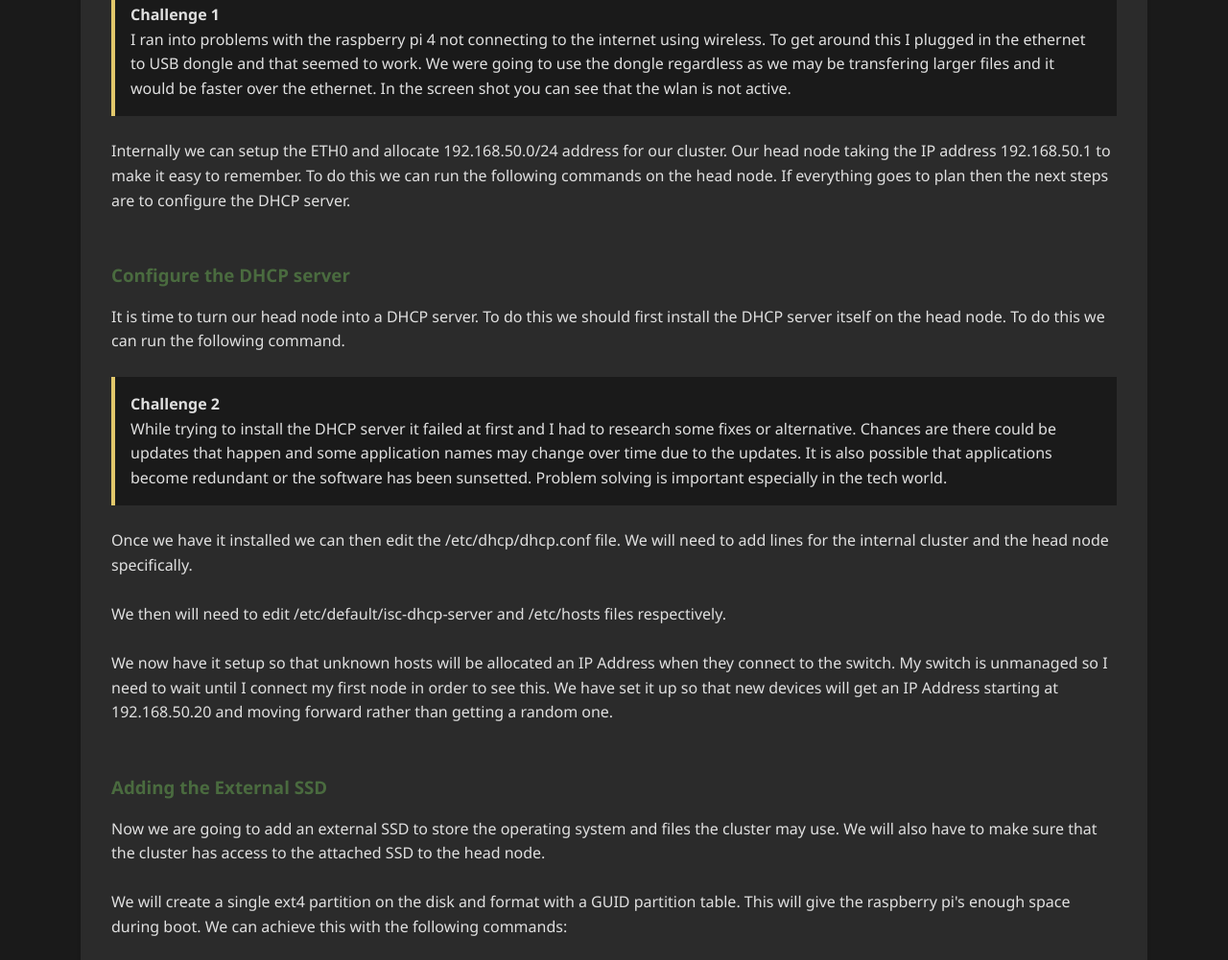
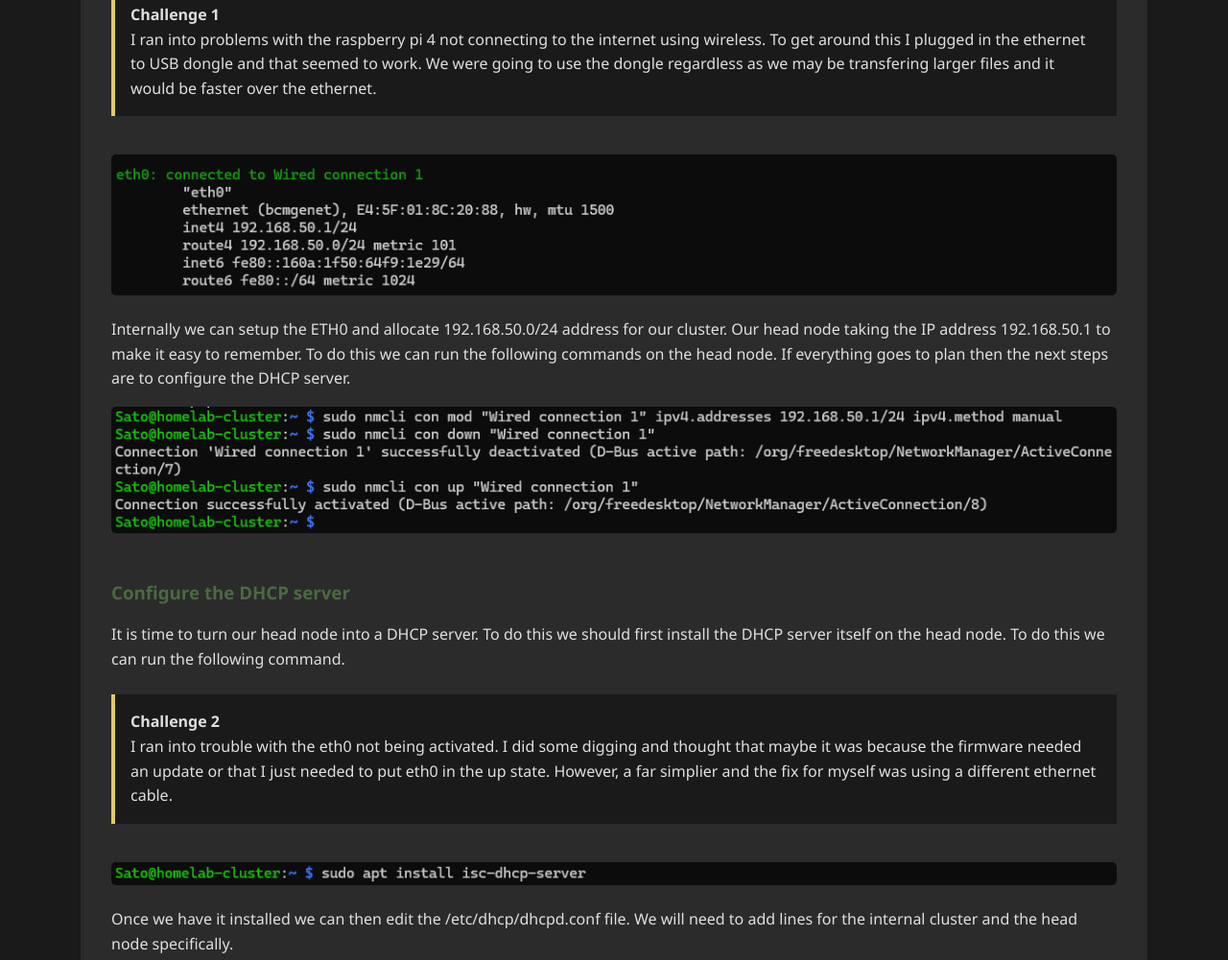
Before and after one commit to WHITE-R4V3N/WHITE-R4V3N.github.io, a plain HTML site: page blog/post1.html in a window 1280 px wide. Shown: the part 1505-2506 px from the top of the page at 96% size. Drawn offline with Linux system fonts and the light colour scheme.

Commit message:
Changes to the blog with a lot more content filled in. Not done but getting much closer to the completed project now.

```diff
--- a/blog/post1.html
+++ b/blog/post1.html
@@ -58,14 +58,14 @@
 
                 <div class="tips">
                     <h4>Challenge 1</h4>
-                    <p>I ran into problems with the raspberry pi 4 not connecting to the internet using wireless. To get around this I plugged in the ethernet to USB dongle and that seemed to work. We were going to use the dongle regardless as we may be transfering larger files and it would be faster over the ethernet. In the screen shot you can see that the wlan is not active.</p>
+                    <p>I ran into problems with the raspberry pi 4 not connecting to the internet using wireless. To get around this I plugged in the ethernet to USB dongle and that seemed to work. We were going to use the dongle regardless as we may be transfering larger files and it would be faster over the ethernet.</p>
                 </div>
 
-                <!-- Image of the ETH1 connection -->
+                <img src="../images/nmcli-image.png" alt="ETH0 view using command nmcli in the raspberry pi terminal." class="post-image">
 
-                <p>Internally we can setup the ETH0 and allocate 192.168.50.0/24 address for our cluster. Our head node taking the IP address 192.168.50.1 to make it easy to remember. To do this we can run the following commands on the head node. If everything goes to plan then the next steps are to configure the DHCP server.<br><br></p>
+                <p>Internally we can setup the ETH0 and allocate 192.168.50.0/24 address for our cluster. Our head node taking the IP address 192.168.50.1 to make it easy to remember. To do this we can run the following commands on the head node. If everything goes to plan then the next steps are to configure the DHCP server.<br></p>
 
-                <!-- Image for the commands to set the head nodes IP address and nmcli to show the changes -->
+                <img src="../images/nmcli-con-du.png" alt="ETH0 setting the IP address and brining ETH0 down and back up." class="post-image">
 
                 <h3>Configure the DHCP server</h3>
 
@@ -73,27 +73,23 @@
 
                 <div class="tips">
                     <h4>Challenge 2</h4>
-                    <p>While trying to install the DHCP server it failed at first and I had to research some fixes or alternative. Chances are there could be updates that happen and some application names may change over time due to the updates. It is also possible that applications become redundant or the software has been sunsetted. Problem solving is important especially in the tech world.</p>
+                    <p>I ran into trouble with the eth0 not being activated. I did some digging and thought that maybe it was because the firmware needed an update or that I just needed to put eth0 in the up state. However, a far simplier and the fix for myself was using a different ethernet cable.</p>
                 </div>
 
-                <!-- This is where the image for the command will go -->
+                <img src="../images/install-dhcp.png" alt="Command to install the DHCP service." class="post-image">
 
-                <p>Once we have it installed we can then edit the /etc/dhcp/dhcp.conf file. We will need to add lines for the internal cluster and the head node specifically.<br><br></p>
+                <p>Once we have it installed we can then edit the /etc/dhcp/dhcpd.conf file. We will need to add lines for the internal cluster and the head node specifically.<br></p>
 
-                <!-- Image for the .conf file changes -->
+                <img src="../images/dhcpd-conf.png" alt="The dhcpd.conf file after the edits have been made." class="post-image">
 
-                <p>We then will need to edit /etc/default/isc-dhcp-server and /etc/hosts files respectively.<br><br></p>
-
-                <!-- Two images for both the dhcp and hosts file changes -->
-
-                <p>We now have it setup so that unknown hosts will be allocated an IP Address when they connect to the switch. My switch is unmanaged so I need to wait until I connect my first node in order to see this. We have set it up so that new devices will get an IP Address starting at 192.168.50.20 and moving forward rather than getting a random one.<br><br></p>
+                <p>We now have it setup so that unknown hosts will be allocated an IP Address when they connect to the switch. My switch is unmanaged so I need to wait until I connect my first node in order to see if this has worked. We have set it up so that new devices will get an IP Address starting at 192.168.50.20 and moving forward rather than getting a random one.<br><br></p>
 
                 <h3>Adding the External SSD</h3>
                 <p>Now we are going to add an external SSD to store the operating system and files the cluster may use. We will also have to make sure that the cluster has access to the attached SSD to the head node.<br><br></p>
 
-                <p>We will create a single ext4 partition on the disk and format with a GUID partition table. This will give the raspberry pi's enough space during boot. We can achieve this with the following commands:<br><br></p>
+                <p>We will create a single ext4 partition on the disk and format with a GUID partition table. This will give the raspberry pi's enough space during boot. We can achieve this with the following commands:<br></p>
 
-                <!-- Image for the commands to partition the attached SSD -->
+                <img src="../images/partition-ssd-commands.png" alt="Commands to partition the SSD drive connected to the head node." class="post-image">
 
                 <p>We can then manually mount the disk and check to make sure that everything is working properly. We can then make sure it will automatically mount at boot by adding the following to /etc/fstab file.<br></p>
 
@@ -102,12 +98,18 @@
                     <p>Make sure to manuallly test if the disk will mount before adding it to the fstab file. If you add and do not test it there is potential for the OS to hang at boot. This is due to the disk not mounting properly or is not available.</p>
                 </div>
 
-                <p>To make the new SSD available across the cluster we need to install the NFS server. This tool will allow the sharing of the mount point based on IP address. To achieve this we can run the following commands to install, create a moint point to share, and share the mount point over the network.<br><br></p>
+                <img src="../images/ssd-mount.png" alt="Commands to mount the SSD." class="post-image">
 
-                <!-- Image for the creation of the mount point to share and editing the file -->
+                <h3>Disk Useable by the Cluster</h3>
+
+                <p>To make the new SSD available across the cluster we need to install the NFS server. This tool will allow the sharing of the mount point based on IP address. To achieve this we can run the following commands to install, create a moint point to share, and share the mount point over the network.<br></p>
+
+                <!-- We need to add the a picture of making the SSD available to the cluster -->
 
                 <p>Finally we can then start both rpcbind and nfs-server and reboot. Like that the head node has been created and is ready to go. Next we need to creat our first node and then add the other 2 nodes following a similar process.<br><br></p>
 
+
+                <!--
                 <h3>Node Setup</h3>
 
                 <p>Setting up the head node took a lot of steps. If you have fallen asleep its time to wake up again for the last couple steps we need to do. The process for all the other nodes we are adding are very similar save maybe an extra step or two for the first node we add. This makes it easier to setup each node and hopefully less boring.<br><br></p>
@@ -135,7 +137,7 @@
                     <li>DVWA (Damn Vulnerable Web Application)</li>
                 </ul>
                 <p>And there are far more projects you can do.</p>
-
+                -->
 
                 <div class="conclusion">
                     <h4>Final Thoughts</h4>
```
Also changed, not shown: images/dhcpd-conf.png (added), images/home-lab.png (deleted), images/install-dhcp.png (added), images/nmcli-con-du.png (added), images/nmcli-image.png (added), images/partition-ssd-commands.png (added), images/profile.jpg (deleted), images/ssd-mount.png (added), 2 other files.
